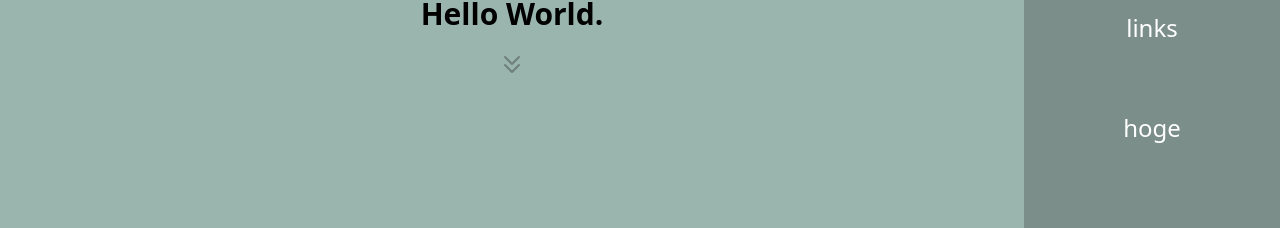
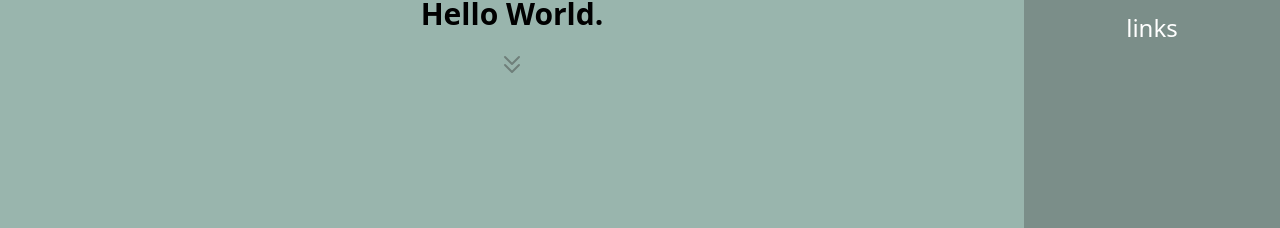
Before and after one commit to nacal/portfolio, a Nuxt app: page / in a window 1280 px wide. Shown: the part 414-642 px from the top of the page. Built offline with nearby package versions, Linux system fonts and the light colour scheme.

Commit message:
Change nav menu

```diff
--- a/components/organisms/GlobalNav.vue
+++ b/components/organisms/GlobalNav.vue
@@ -26,7 +26,7 @@ import { mapMutations } from 'vuex'
 export default {
   data() {
     return {
-      nav: ['profile', 'works', 'links', 'hoge'],
+      nav: ['profile', 'works', 'links'],
     }
   },
   methods: {
```
